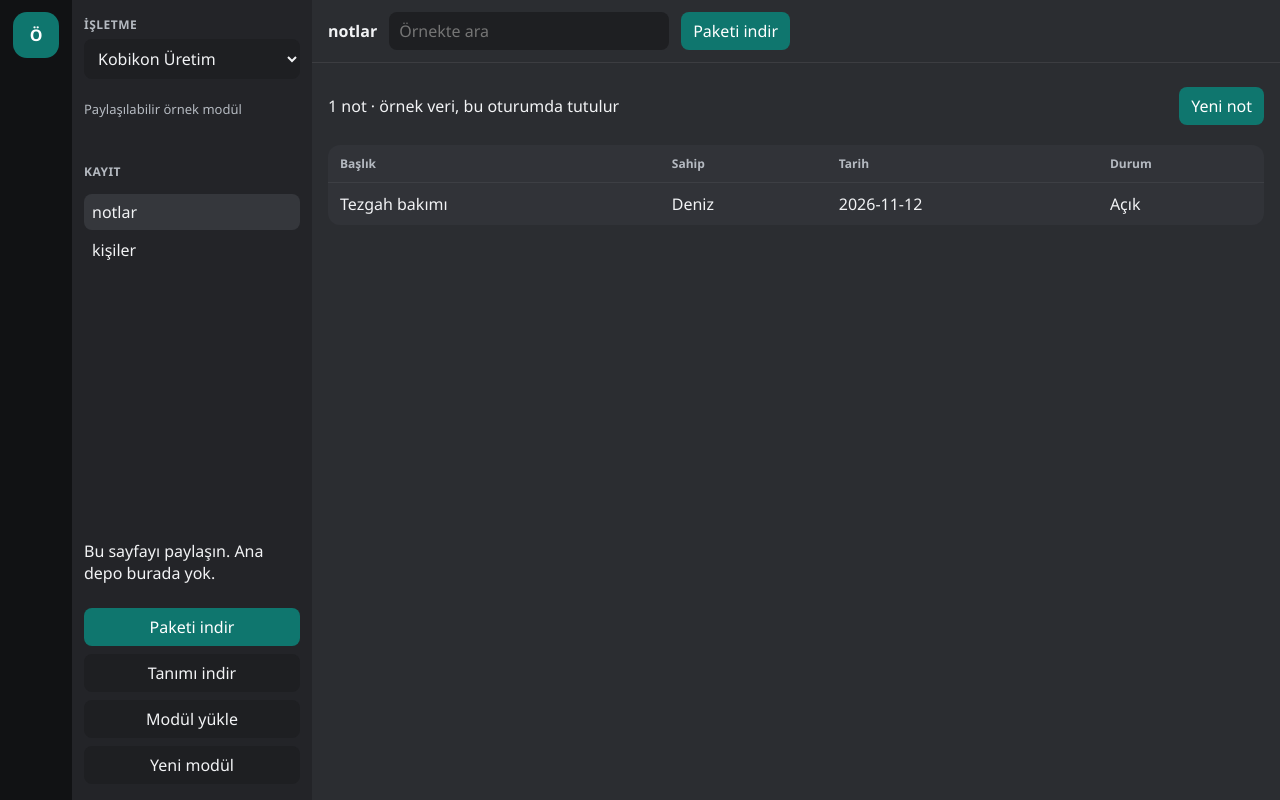
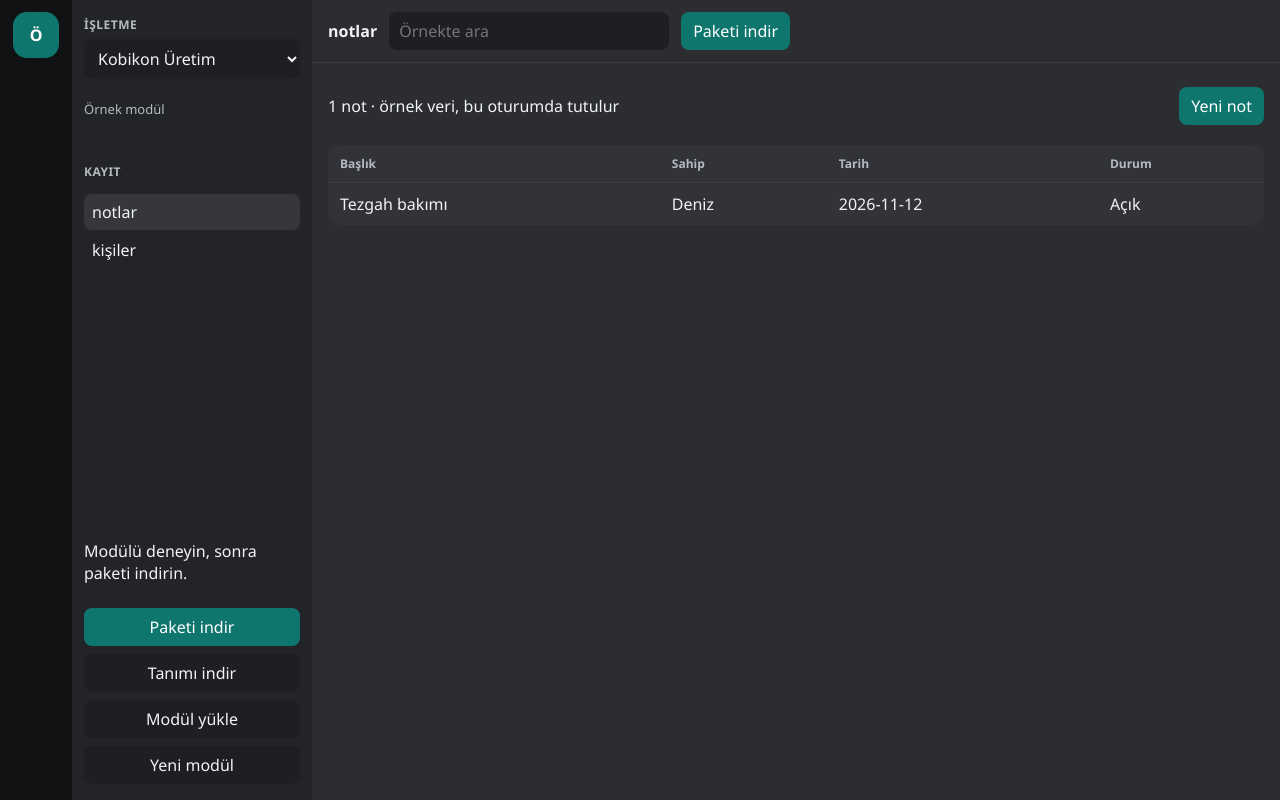
Before and after one commit to rofimosoft/kobikon-module-kit, a React (Vite) app: page /#/ornek/notlar in a window 1280 px wide. Built offline with nearby package versions, Linux system fonts and the light colour scheme.

Commit message:
Describe the workbench as a module tool.
Co-authored-by: Cursor <cursoragent@cursor.com>

```diff
--- a/modules/ornek/module.json
+++ b/modules/ornek/module.json
@@ -1,7 +1,7 @@
 {
   "id": "ornek",
   "label": "Örnek",
-  "description": "Paylaşılabilir örnek modül",
+  "description": "Örnek modül",
   "searchPlaceholder": "Örnekte ara",
   "tone": "bg-teal-700",
   "icon": "mark",
--- a/package.json
+++ b/package.json
@@ -3,7 +3,7 @@
   "version": "0.1.0",
   "private": false,
   "type": "module",
-  "description": "Kobikon modüllerini ana depoyu paylaşmadan yazıp denemek için tezgah.",
+  "description": "Kobikon modülü yazıp denemek için tezgah.",
   "bin": {
     "kobikon-mod": "./bin/kobikon-mod.mjs"
   },
--- a/shared/render.mjs
+++ b/shared/render.mjs
@@ -240,9 +240,7 @@ function renderNavigation(manifest) {
 
 function renderGuide(manifest) {
   const component = `${pascal(manifest.id)}Page`
-  return `# ${manifest.label} modülünü çekirdeğe bırakma
-
-Bu klasör, Kobikon çekirdek deposu paylaşılmadan hazırlandı. Dosyaları çekirdek ekibine verin.
+  return `# ${manifest.label} modülünü ekleme
 
 1. \`data.ts\` ve \`page.tsx\` dosyalarını \`frontend/src/modules/${manifest.id}/\` altına koyun.
 2. \`navigation.snippet.ts\` içindeki nesneyi \`frontend/src/data/navigation.ts\` dosyasındaki \`modules\` dizisine ve \`ModuleId\` birliğine ekleyin. \`id\` kalıcıdır; adres \`/${manifest.id}/${manifest.groups[0].channels[0].id}\` olur.
--- a/src/App.tsx
+++ b/src/App.tsx
@@ -122,7 +122,7 @@ export function App() {
       return
     }
     saveFile(zipStore(renderPackFiles(live)), `${manifest.id}-paket.zip`)
-    setNotice("Paket indi. Bu dosyayı geri gönderin.")
+    setNotice("Paket indi.")
   }
 
   function downloadDefinition() {
--- a/src/share-panel.tsx
+++ b/src/share-panel.tsx
@@ -34,7 +34,7 @@ export function SharePanel({
 
   return (
     <div className="share">
-      <p>Bu sayfayı paylaşın. Ana depo burada yok.</p>
+      <p>Modülü deneyin, sonra paketi indirin.</p>
       <button type="button" className="primary" onClick={onPack}>
         Paketi indir
       </button>
```
Also changed, not shown: 1 other file (tests, documents, lock files or other folders).
